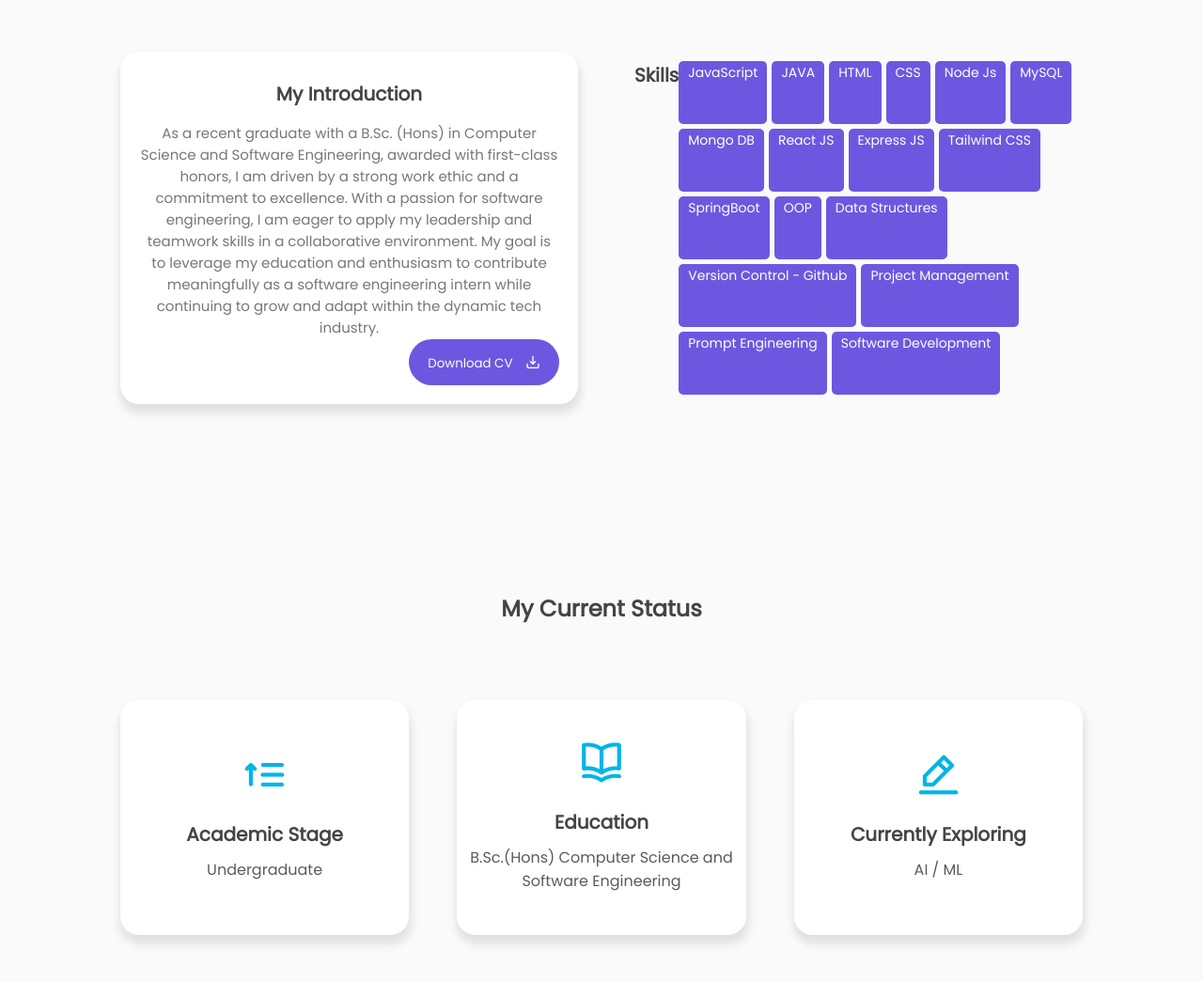
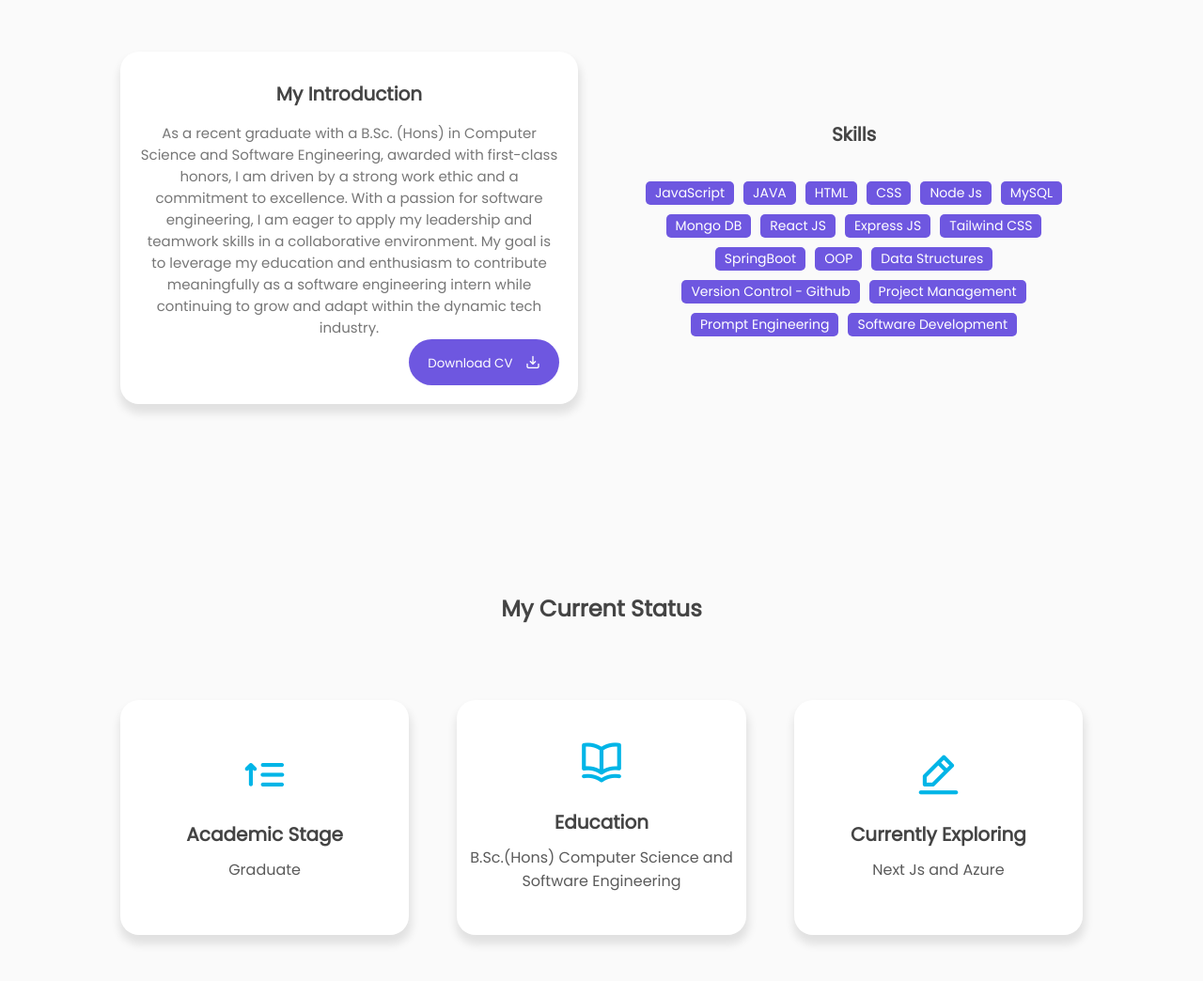
Before and after one commit to RavinduLaksahan/Ravindu-Rathnagala-Portfolio, a website: page index.html in a window 1280 px wide. Shown: the part 980-2024 px from the top of the page at 94% size. Drawn offline with nearby package versions, Linux system fonts and the light colour scheme.

Commit message:
style change and Status update

```diff
--- a/assets/css/style.css
+++ b/assets/css/style.css
@@ -344,19 +344,25 @@ h3{
     background: var(--first-color-hover);
 }
 .skills-box{
-    margin: 10px;
     display: flex;
+    flex-direction: column;
+    justify-content: center;
+    align-items: center;
+    height: 100%;
+    text-align: center;
 
 }
 .skills-header{
     text-align: center ;
-    margin-bottom: 30px;
+    margin-bottom: 20px;
 }
 .skills-list{
 
     display: flex;
     flex-wrap: wrap;
-    gap: 5px;
+    justify-content: center;
+    gap: 10px;
+    text-align: center;
 }
 .skills-list span{
     font-size: 14px;
--- a/index.html
+++ b/index.html
@@ -58,7 +58,7 @@
                             <span>Ravindu Rathnagala</span>
                         </div>
                         <div class="featured-name">
-                            <p>I'm <span class="typedText"> an Graduate</span></p>
+                            <p>I'm <span class="typedText"> A Graduate</span></p>
                         </div>
 
                         <div class="featured-text-btn">
@@ -145,7 +145,7 @@
                         <div class="project-box">
                             <i class="uil uil-sort-amount-up"></i>
                             <h3>Academic Stage</h3>
-                            <label>Undergraduate</label>
+                            <label>Graduate</label>
                         </div>
                         <div class="project-box">
                             <i class="uil uil-book-open"></i>
@@ -155,7 +155,7 @@
                         <div class="project-box">
                             <i class="uil uil-edit-alt"></i>
                             <h3>Currently Exploring </h3>
-                            <label>AI / ML</label>
+                            <label>Next Js and Azure</label>
                         </div>
                     </div>
                 </section>
```
